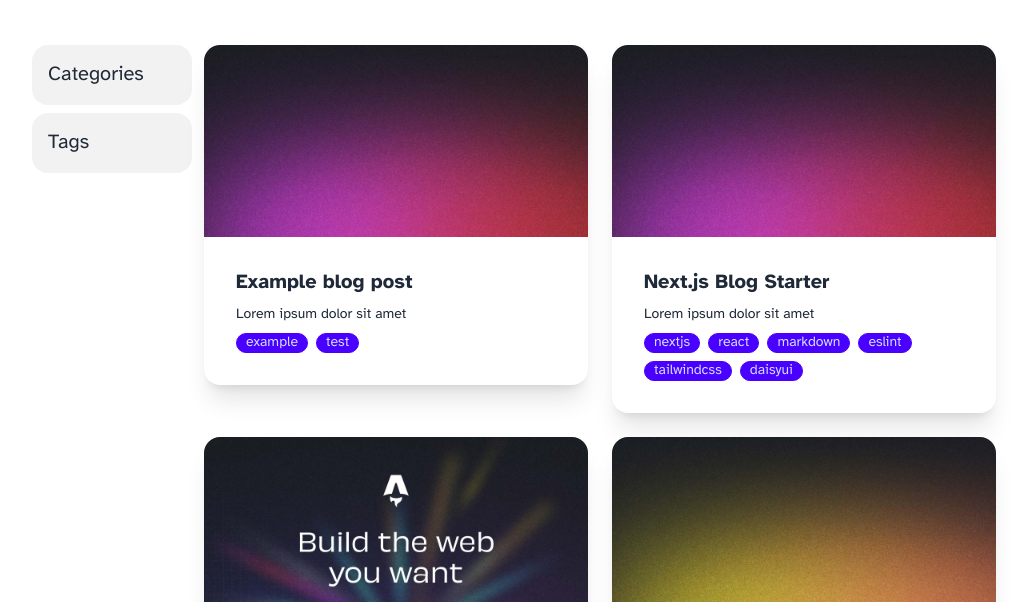
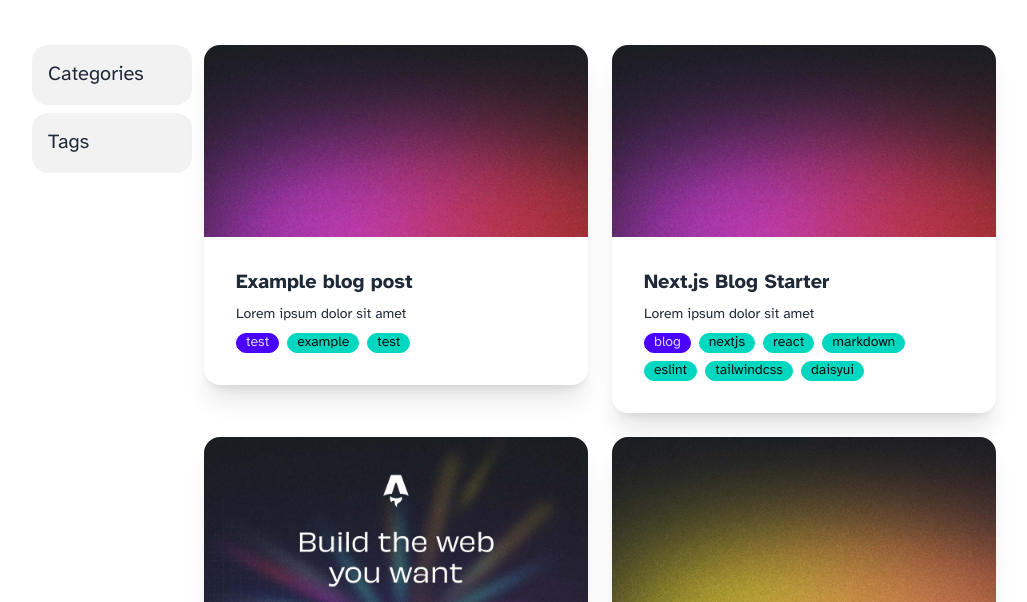
Before and after one commit to Nevnet99/stckz, an Astro site: page / in a window 1280 px wide. Shown: the part 207-809 px from the top of the page, without its empty margins (16-1043 px from the left). Built offline with nearby package versions, Linux system fonts and the light colour scheme; Astro itself is replaced by a stand-in of ours.

Commit message:
feat: add categories to the badges

```diff
--- a/src/components/Posts.astro
+++ b/src/components/Posts.astro
@@ -34,9 +34,13 @@
             <div class="card-body">
               <h2 class="card-title" x-text="stack.data.title"></h2>
               <p class="text-sm" x-text="stack.data.description"></p>
+
               <ul class="list-none flex flex-wrap gap-2">
+                <template x-for="tag in stack.data.category">
+                  <li class="badge badge-primary" x-text="tag"></li>
+                </template>
                 <template x-for="tag in stack.data.tags">
-                  <li class="badge badge-primary" x-text="tag"></li>
+                  <li class="badge badge-accent" x-text="tag"></li>
                 </template>
               </ul>
             </div>
```
